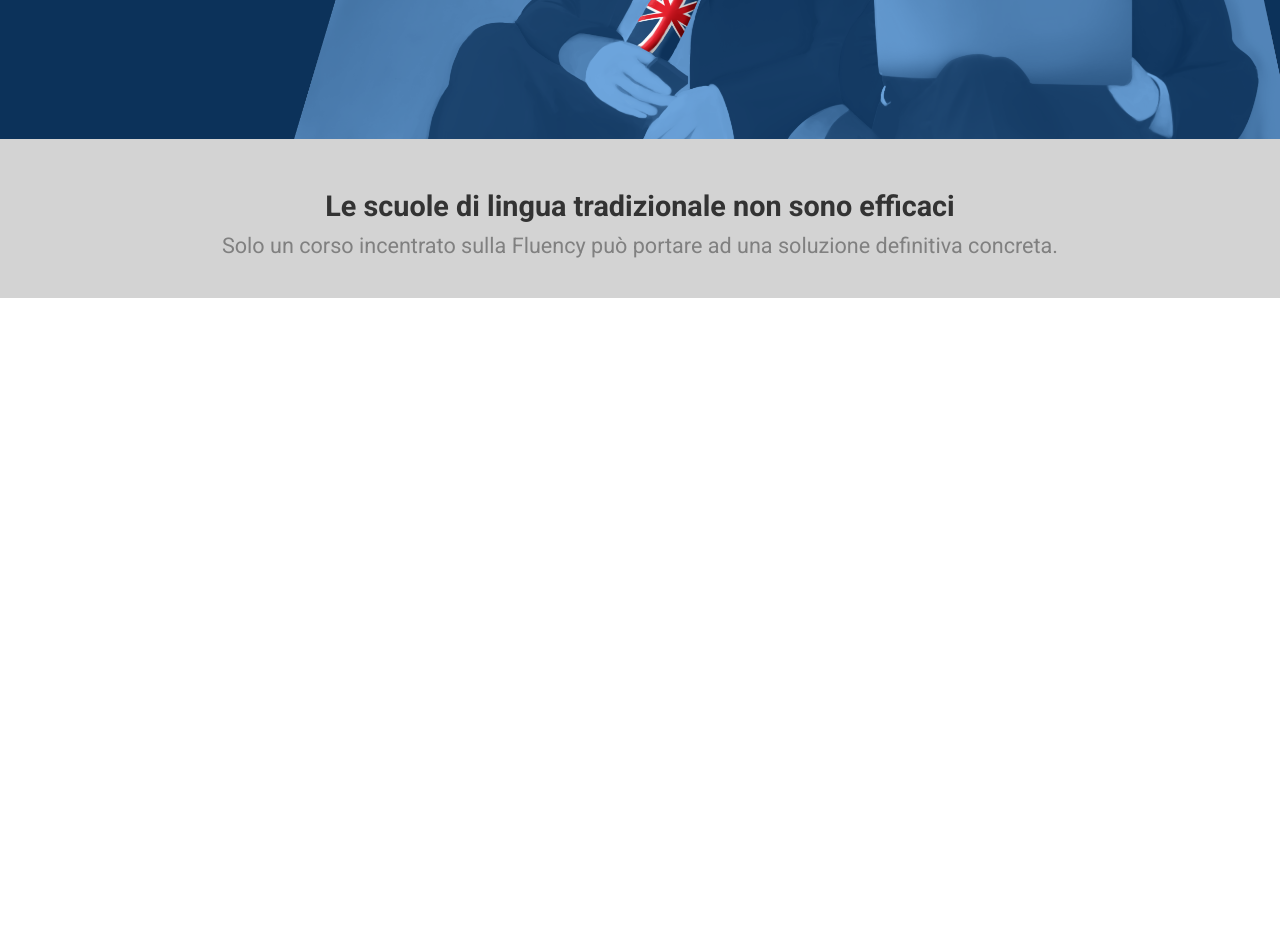
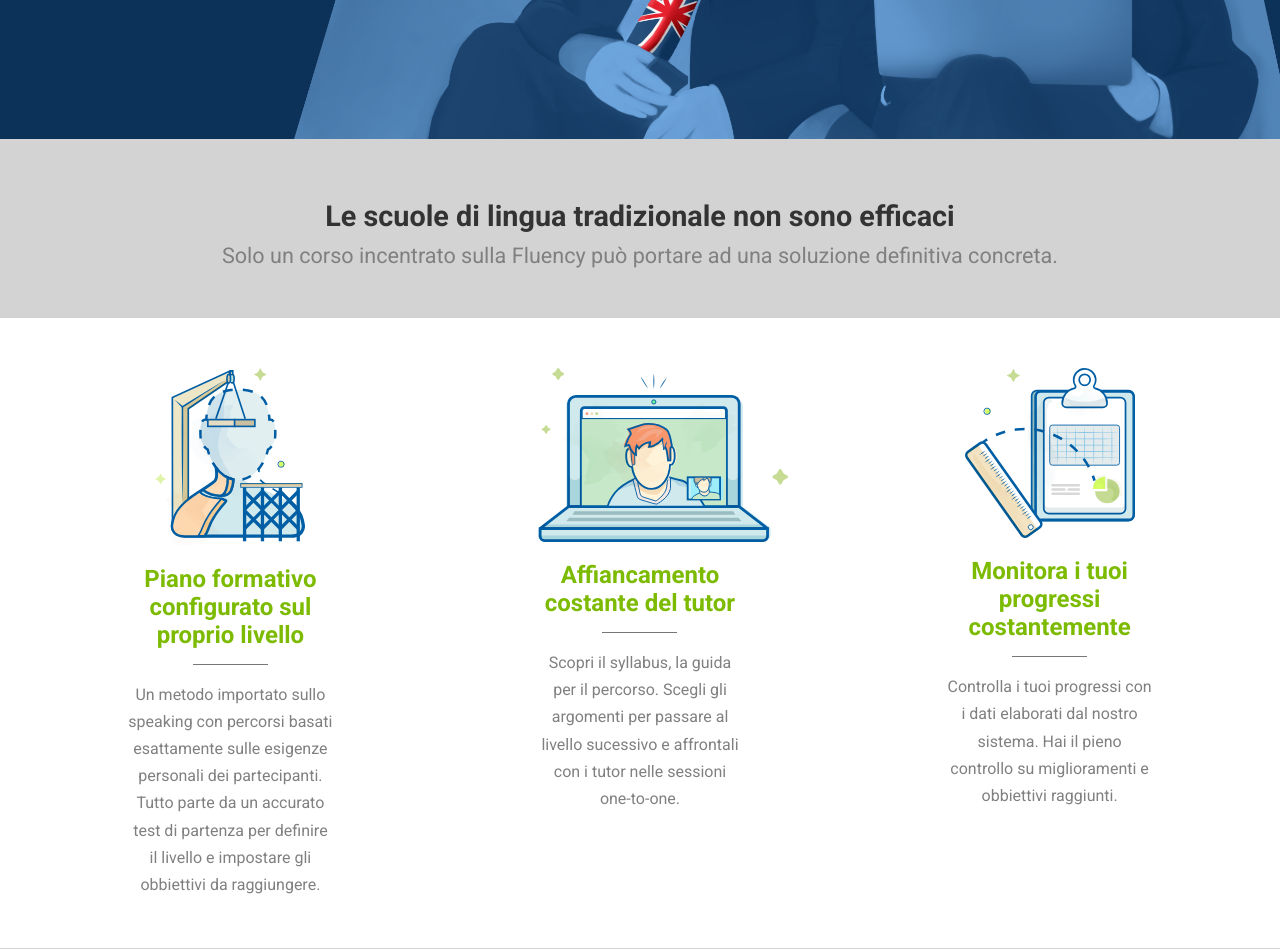
Before and after one commit to alessandro-orlov/html-css-fluentify, a plain HTML site: page index.html in a window 1280 px wide. Shown: the part 500-1449 px from the top of the page. Before the commit the page ends 800 px from the top, so only its background shows below. Drawn offline with Linux system fonts and the light colour scheme.

Commit message:
Detail block ready

```diff
--- a/css/style.css
+++ b/css/style.css
@@ -131,18 +131,17 @@ main {
   color: #333;
 }
 
-/*Begin informer*/
-main .bg-gray{
+/* Begin informer */
+main .informer {
+  text-align: center;
+  padding: 50px 0;
   width: 100%;
   background-color: #d3d3d3;
 }
 
-main .informer {
-  text-align: center;
-  padding: 40px 0;
-}
-
-main .informer h3 {
+main .informer p.title-text {
+  font-weight: 600;
+  color: #333;
   margin: 10px 0;
   font-size: 1.8em;
 }
@@ -152,6 +151,57 @@ main .informer p {
   font-size: 1.35em;
 }
 
+/* Begin stydy-process area */
+main .study-process {
+  border-bottom: 1px solid #d3d3d3;
+  padding: 50px 0;
+}
+
+main .study-process .detail {
+  width: 20%;
+  text-align: center;
+}
+
+main .study-process .detail img {
+  margin-bottom: 15px;
+}
+
+main .study-process .detail img[alt="profile"] {
+  width: 150px;
+}
+
+main .study-process .detail img[alt="computer"] {
+  width: 250px;
+}
+
+main .study-process .detail img[alt="doc"] {
+  width: 170px;
+}
+
+main .study-process .detail h3 {
+  color: #7cbb02;
+  font-size: 1.5em;
+}
+
+main .study-process .detail .divider {
+  display: inline-block;
+  width: 75px;
+  line-height: 1px;
+  color: #808080;
+  border-top: 1px solid #777;
+  margin: 15px 0;
+
+}
+main .study-process .detail p {
+  color: #808080;
+  line-height: 1.7em;
+}
+
+main .study-process .detail:nth-child(2) {
+  margin-left: 20%;
+  margin-right: 20%;
+}
+
 /* END MAIN */
 
 /* BEGIN FOOTER */
--- a/index.html
+++ b/index.html
@@ -54,17 +54,60 @@
     <main>
 
       <!-- Begin informer area -->
-      <div class="bg-gray">
+      <div class="informer">
+
+        <div class="container">
+          <p class="title-text">Le scuole di lingua tradizionale non sono efficaci</h2>
+          <p>Solo un corso incentrato sulla Fluency può portare ad una soluzione definitiva concreta.</p>
+        </div>
+
+      </div>
+      <!-- End informer area -->
+
+      <!-- Begin study-process area -->
+      <div class="study-process clearfix">
+
         <div class="container">
 
-          <div class="informer">
-            <h3>Le scuole di lingua tradizionale non sono efficaci</h3>
-            <p>Solo un corso incentrato sulla Fluency può portare ad una soluzione definitiva concreta.</p>
+          <div class="col detail">
+            <img src="img/profile.svg" alt="profile">
+            <h3>Piano formativo configurato sul proprio livello</h3>
+            <span class="divider">&nbsp;</span>
+            <p>
+              Un metodo importato sullo speaking con percorsi basati
+              esattamente sulle esigenze personali dei partecipanti.
+              Tutto parte da un accurato test di partenza per definire
+              il livello e impostare gli obbiettivi da raggiungere.
+            </p>
+          </div>
+
+          <div class="col detail">
+            <img src="img/computer.svg" alt="computer">
+            <h3>Affiancamento costante del tutor</h3>
+            <span class="divider">&nbsp;</span>
+            <p>
+              Scopri il syllabus, la guida per il percorso. Scegli gli
+              argomenti per passare al livello sucessivo e affrontali
+              con i tutor nelle sessioni one-to-one.
+            </p>
+          </div>
+
+          <div class="col detail">
+            <img src="img/doc.svg" alt="doc">
+            <h3>Monitora i tuoi progressi costantemente</h3>
+            <span class="divider">&nbsp;</span>
+            <p>
+              Controlla i tuoi progressi con i dati elaborati dal nostro sistema. Hai il pieno controllo su miglioramenti e obbiettivi
+              raggiunti.
+            </p>
           </div>
 
         </div>
+
       </div>
-      <!-- End informer area -->
+      <!-- End study process area -->
+
+
     </main>
     <!-- End main -->
 
```
